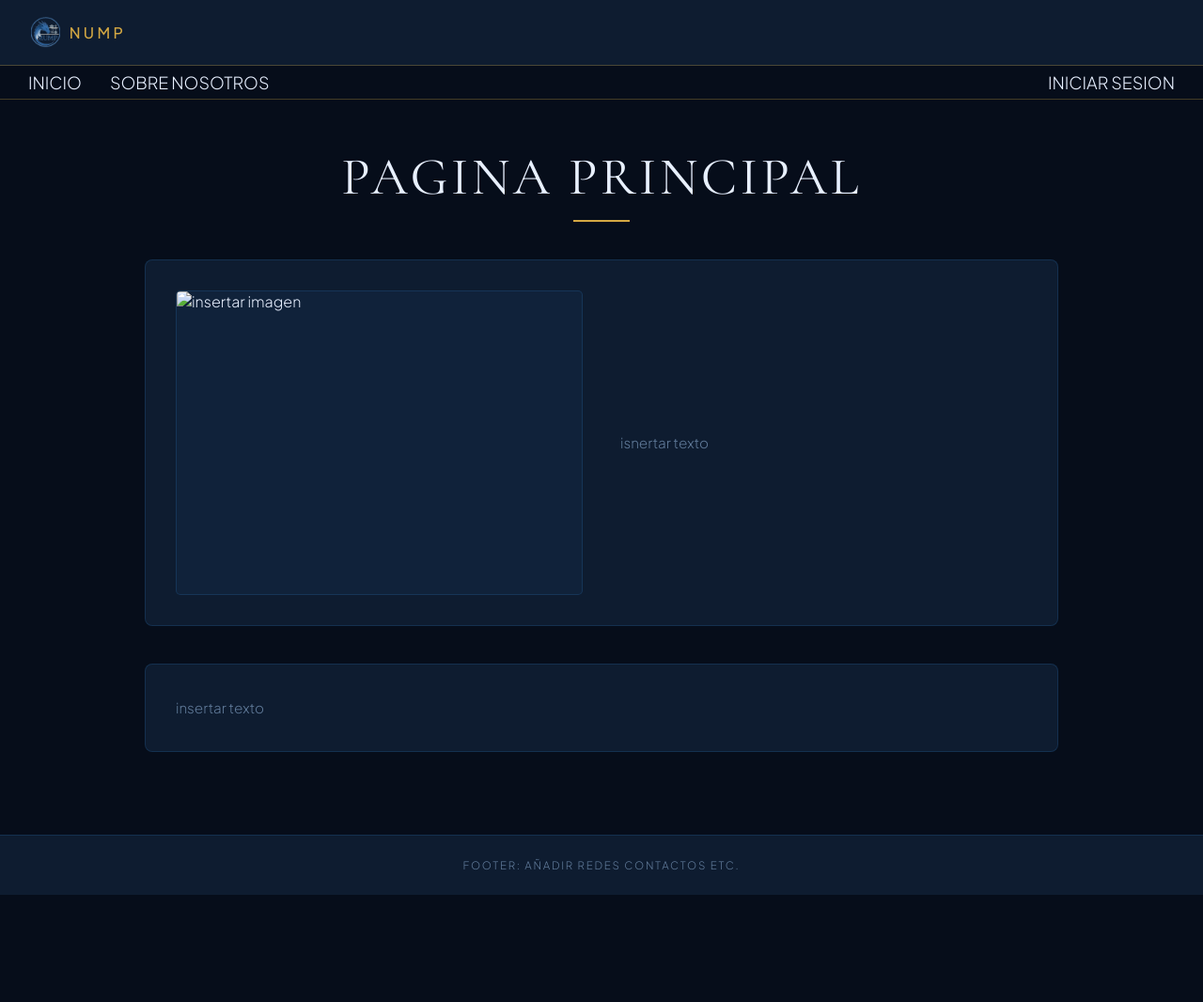
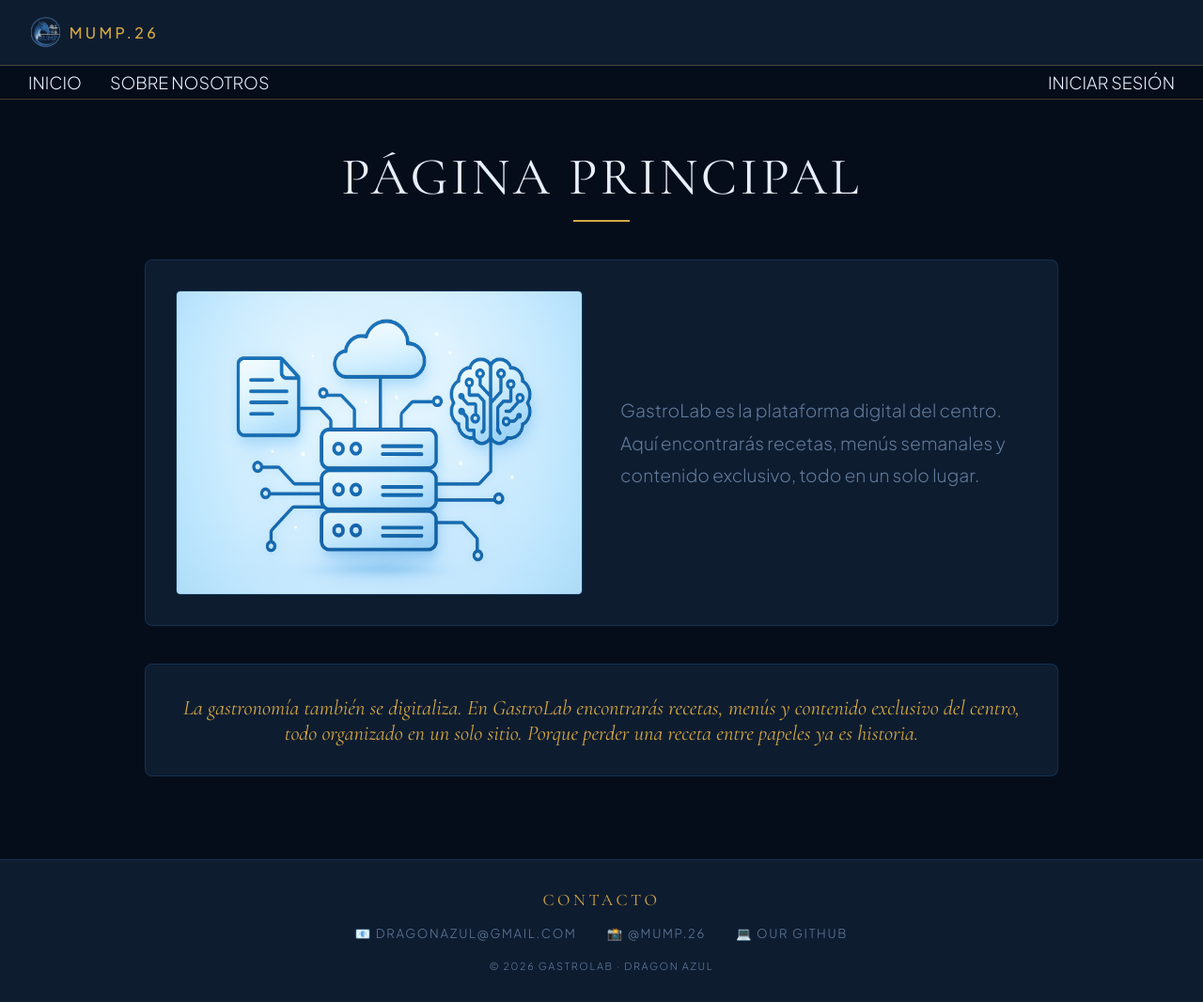
Before and after one commit to unaim-cebanc/GRUPO3_DragonAzul, a Flask app: page / in a window 1280 px wide. Shown: the whole page at 94% size. Before the commit the page ends 952 px from the top, so only its background shows below. Run offline with Flask 3, Linux system fonts and the light colour scheme.

Commit message:
actualizar

```diff
--- a/static/css/index.css
+++ b/static/css/index.css
@@ -30,6 +30,8 @@ main h1::after {
     border-radius: 8px;
 }
 
+
+
 .main_section img {
     width: 100%;
     aspect-ratio: 4/3;
@@ -40,14 +42,25 @@ main h1::after {
 }
 
 .main_section p {
-    font-size: 0.95rem;
+    font-size: 1.2rem;
     line-height: 1.8;
     color: var(--muted);
 }
 
+.main_section2 {
+    display: flex;
+    gap: 2.5rem;
+    align-items: center;
+    margin-bottom: 2.5rem;
+    padding: 2rem;
+    background: var(--surface);
+    border: 1px solid var(--border);
+    border-radius: 8px;
+
+}
 /* ── SECCIÓN BIENVENIDA ── */
 main > section:not(.main_section) {
-    padding: 1.8rem 2rem;
+    padding: 1.5rem 2rem;
     background: var(--surface);
     border: 1px solid var(--border);
     border-radius: 8px;
@@ -68,3 +81,45 @@ main > section:not(.main_section) p:last-child {
     color: var(--gold);
     margin-top: 0.5rem;
 }
+
+footer {
+    background: var(--surface);
+    border-top: 1px solid var(--border);
+    padding: 2rem;
+    text-align: center;
+}
+
+.footer-title {
+    font-family: 'Cormorant Garamond', Georgia, serif;
+    font-size: 1.1rem;
+    color: var(--gold);
+    letter-spacing: 0.2em;
+    text-transform: uppercase;
+    margin-bottom: 1rem;
+}
+
+.footer-links {
+    display: flex;
+    justify-content: center;
+    gap: 2rem;
+    margin-bottom: 1.2rem;
+    flex-wrap: wrap;
+}
+
+.footer-links a {
+    color: var(--muted);
+    text-decoration: none;
+    font-size: 0.82rem;
+    transition: color .2s;
+}
+
+.footer-links a:hover {
+    color: var(--blue);
+}
+
+.footer-copy {
+    font-size: 0.68rem;
+    color: var(--muted);
+    letter-spacing: 0.15em;
+    text-transform: uppercase;
+}
--- a/templates/index.html
+++ b/templates/index.html
@@ -10,7 +10,7 @@
 <body>
     <header>
         <img src="/static/images/logo.png" alt="logo.png">
-        <p>nump</p>
+        <p>mump.26</p>
     </header>
     <nav>
         <div class="nav_links">
@@ -18,17 +18,17 @@
             <a href="/sobre_nosotros">SOBRE NOSOTROS</a>
         </div>
         <div class="nav_sesion">
-            <a href="/inicio_sesion">INICIAR SESION</a>
+            <a href="/inicio_sesion">INICIAR SESIÓN</a>
         </div>
     </nav>
     <main>
-        <h1>PAGINA PRINCIPAL</h1>
+        <h1>PÁGINA PRINCIPAL</h1>
         <section class="main_section">
-            <img src="" alt="insertar imagen">
-            <p>isnertar texto</p>
+            <img src="/static/images/foto2342.png" alt="foto2342.png">
+            <p>GastroLab es la plataforma digital del centro. Aquí encontrarás recetas, menús semanales y contenido exclusivo, todo en un solo lugar.</p>
         </section>
-        <section class="main_section">
-            <p>insertar texto</p>
+        <section class="main_section2">
+            <p>La gastronomía también se digitaliza. En GastroLab encontrarás recetas, menús y contenido exclusivo del centro, todo organizado en un solo sitio. Porque perder una receta entre papeles ya es historia.</p>
         </section>
         {% if session["usuario"] %}
             <section>
@@ -36,8 +36,16 @@
             </section>
         {% endif %}
     </main>
-    <footer>
-        <p>FOOTER: AÑADIR REDES CONTACTOS ETC.</p>
-    </footer>
+<footer>
+<div class="footer-content">
+    <p class="footer-title">Contacto</p>
+    <div class="footer-links">
+        <a href="mailto:gastrolab@gmail.com">📧 dragonazul@gmail.com</a>
+        <a href="https://instagram.com/gastrolab" target="_blank">📸 @mump.26</a>
+        <a href="https://github.com/dragonazul" target="_blank">💻 Our GitHub</a>
+    </div>
+    <p class="footer-copy">© 2026 GastroLab · Dragon Azul</p>
+</div>
+</footer>
 </body>
 </html>
--- a/templates/inicio_sesion.html
+++ b/templates/inicio_sesion.html
@@ -10,7 +10,7 @@
 <body>
     <header>
         <img src="/static/images/logo.png" alt="logo.png">
-        <p>nump</p>
+        <p>mump.26</p>
     </header>
     <nav>
         <div class="nav_links">
```
Also changed, not shown: static/css/sobre_nosotros.css (added, +40 -0 lines), templates/Sobre_nosotros.html (+36 -22 lines), static/css/style.css (line endings or trailing spaces), static/images/foto2342.png (added).
